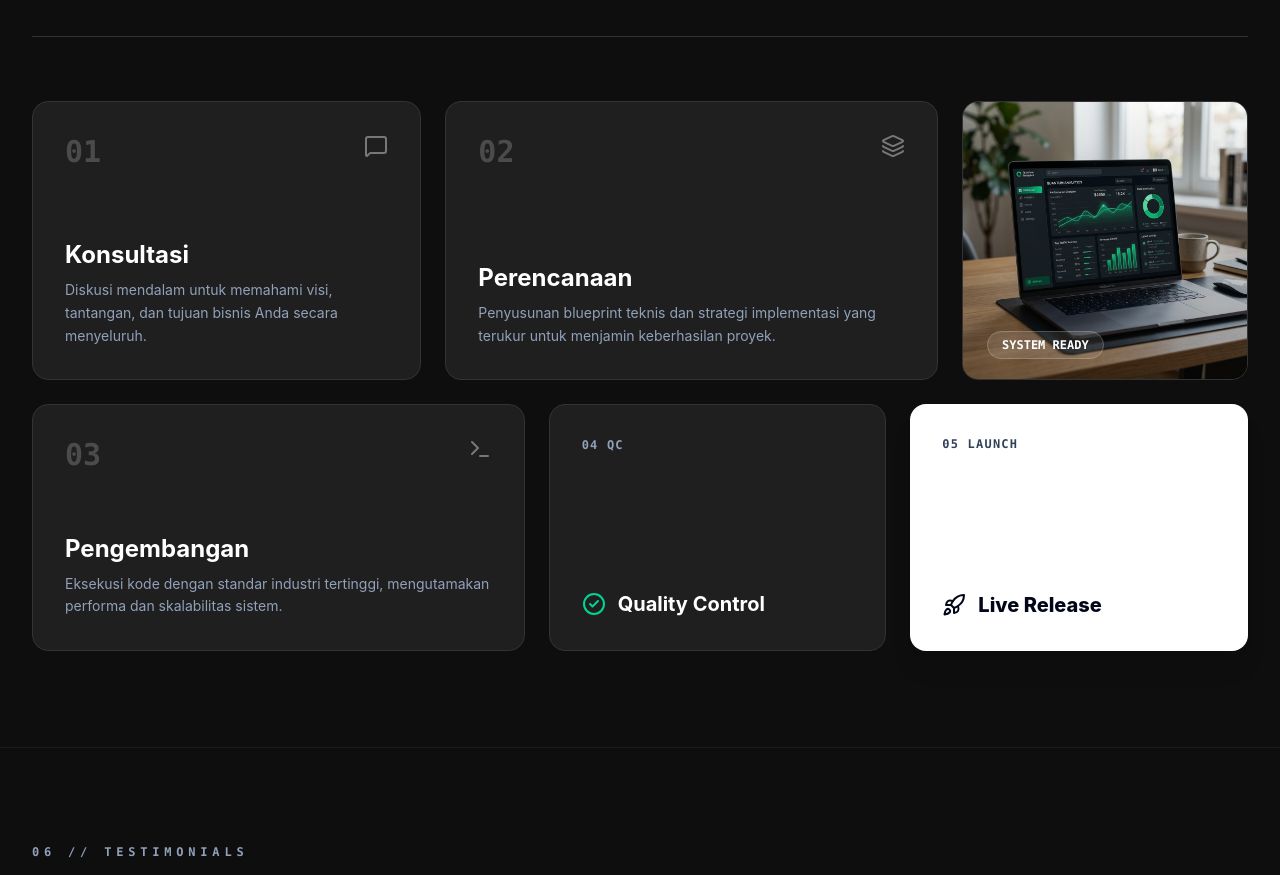
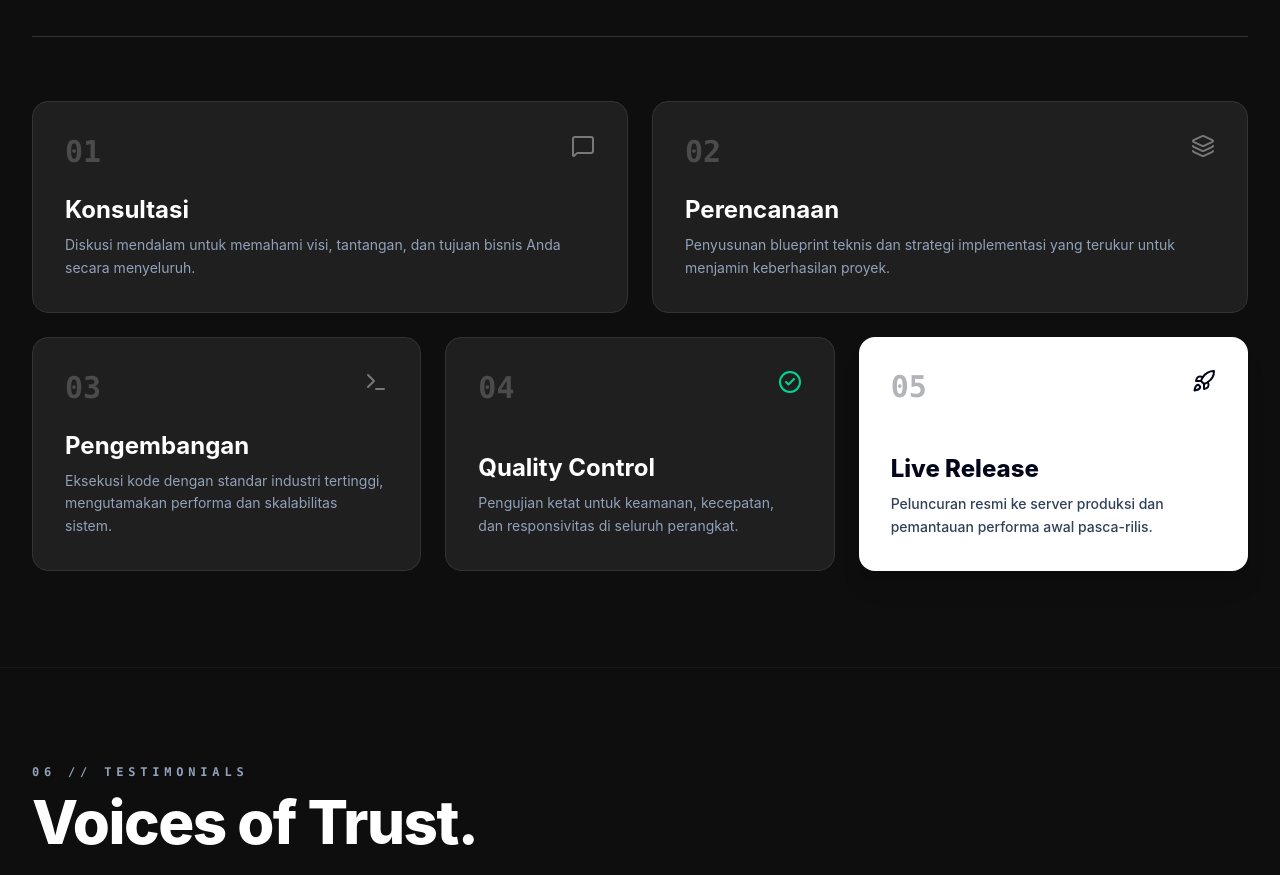
Before and after one commit to bahrulwd/widad-portfolio, a React (Vite) app: page / in a window 1280 px wide. Shown: the part 8112-8987 px from the top of the page. Built offline with nearby package versions, Linux system fonts and the light colour scheme.

Commit message:
fix: remove System Ready decorative card and simplify workflow to 5 clean step cards

```diff
--- a/src/components/sections/ProcessFAQ.tsx
+++ b/src/components/sections/ProcessFAQ.tsx
@@ -35,12 +35,12 @@ export const ProcessFAQ: React.FC = () => {
           </div>
         </div>
 
-        {/* Bento Grid Workflow */}
-        <div className="grid grid-cols-1 md:grid-cols-12 gap-6 min-h-[550px]">
+        {/* Bento Grid Workflow (5 Steps) */}
+        <div className="grid grid-cols-1 md:grid-cols-12 gap-6">
 
-          {/* Step 1: Konsultasi (4 cols) */}
-          <div className="col-span-12 md:col-span-4 bg-[#201f1f] border border-[#333333] p-8 flex flex-col justify-between group hover:bg-[#2a2a2a] transition-colors duration-500 rounded-2xl">
-            <div className="flex justify-between items-start">
+          {/* Step 1: Konsultasi (6 cols) */}
+          <div className="col-span-12 md:col-span-6 bg-[#201f1f] border border-[#333333] p-6 sm:p-8 flex flex-col justify-between min-h-[200px] group hover:bg-[#2a2a2a] transition-colors duration-500 rounded-2xl">
+            <div className="flex justify-between items-start mb-6">
               <span className="text-3xl font-extrabold text-white/20 group-hover:text-white transition-colors font-mono">
                 01
               </span>
@@ -54,9 +54,9 @@ export const ProcessFAQ: React.FC = () => {
             </div>
           </div>
 
-          {/* Step 2: Perencanaan (5 cols) */}
-          <div className="col-span-12 md:col-span-5 bg-[#201f1f] border border-[#333333] p-8 flex flex-col justify-between group hover:bg-[#2a2a2a] transition-colors duration-500 rounded-2xl">
-            <div className="flex justify-between items-start">
+          {/* Step 2: Perencanaan (6 cols) */}
+          <div className="col-span-12 md:col-span-6 bg-[#201f1f] border border-[#333333] p-6 sm:p-8 flex flex-col justify-between min-h-[200px] group hover:bg-[#2a2a2a] transition-colors duration-500 rounded-2xl">
+            <div className="flex justify-between items-start mb-6">
               <span className="text-3xl font-extrabold text-white/20 group-hover:text-white transition-colors font-mono">
                 02
               </span>
@@ -70,24 +70,9 @@ export const ProcessFAQ: React.FC = () => {
             </div>
           </div>
 
-          {/* Center Decorative Image Slot (3 cols) */}
-          <div className="col-span-12 md:col-span-3 relative overflow-hidden bg-[#201f1f] border border-[#333333] rounded-2xl min-h-[220px]">
-            <div className="absolute inset-0 opacity-40 bg-gradient-to-t from-[#0e0e0e] to-transparent z-10" />
-            <img
-              src="/images/project-1.jpg"
-              alt="System Ready Setup"
-              className="absolute inset-0 w-full h-full object-cover"
-            />
-            <div className="absolute bottom-6 left-6 z-20">
-              <span className="text-xs font-mono font-bold text-white bg-white/10 backdrop-blur-md px-3.5 py-1.5 rounded-full border border-white/20">
-                SYSTEM READY
-              </span>
-            </div>
-          </div>
-
-          {/* Step 3: Pengembangan (5 cols) */}
-          <div className="col-span-12 md:col-span-5 bg-[#201f1f] border border-[#333333] p-8 flex flex-col justify-between group hover:bg-[#2a2a2a] transition-colors duration-500 rounded-2xl">
-            <div className="flex justify-between items-start">
+          {/* Step 3: Pengembangan (4 cols) */}
+          <div className="col-span-12 md:col-span-4 bg-[#201f1f] border border-[#333333] p-6 sm:p-8 flex flex-col justify-between min-h-[200px] group hover:bg-[#2a2a2a] transition-colors duration-500 rounded-2xl">
+            <div className="flex justify-between items-start mb-6">
               <span className="text-3xl font-extrabold text-white/20 group-hover:text-white transition-colors font-mono">
                 03
               </span>
@@ -101,28 +86,35 @@ export const ProcessFAQ: React.FC = () => {
             </div>
           </div>
 
-          {/* Step 4 & 5 Mini-Grid (7 cols) */}
-          <div className="col-span-12 md:col-span-7 grid grid-cols-1 sm:grid-cols-2 gap-6">
-            {/* Step 4 QC */}
-            <div className="bg-[#201f1f] border border-[#333333] p-8 flex flex-col justify-between group hover:bg-[#2a2a2a] transition-colors duration-500 rounded-2xl">
-              <span className="text-xs font-bold text-slate-400 uppercase tracking-widest font-mono group-hover:text-white transition-colors">
-                04 QC
+          {/* Step 4: Quality Control (4 cols) */}
+          <div className="col-span-12 md:col-span-4 bg-[#201f1f] border border-[#333333] p-6 sm:p-8 flex flex-col justify-between min-h-[200px] group hover:bg-[#2a2a2a] transition-colors duration-500 rounded-2xl">
+            <div className="flex justify-between items-start mb-6">
+              <span className="text-3xl font-extrabold text-white/20 group-hover:text-white transition-colors font-mono">
+                04
               </span>
-              <div className="flex items-center gap-3">
-                <CheckCircle2 className="w-6 h-6 text-emerald-400 shrink-0" />
-                <h4 className="text-xl font-bold text-white">Quality Control</h4>
-              </div>
+              <CheckCircle2 className="w-6 h-6 text-emerald-400 group-hover:scale-110 transition-transform" />
             </div>
+            <div>
+              <h3 className="text-2xl font-bold text-white mb-2">Quality Control</h3>
+              <p className="text-slate-400 text-sm leading-relaxed">
+                Pengujian ketat untuk keamanan, kecepatan, dan responsivitas di seluruh perangkat.
+              </p>
+            </div>
+          </div>
 
-            {/* Step 5 Launch */}
-            <div className="bg-white text-slate-950 p-8 flex flex-col justify-between group hover:bg-emerald-400 transition-colors duration-500 rounded-2xl shadow-xl">
-              <span className="text-xs font-bold text-slate-700 uppercase tracking-widest font-mono">
-                05 LAUNCH
+          {/* Step 5: Live Release (4 cols) */}
+          <div className="col-span-12 md:col-span-4 bg-white text-slate-950 p-6 sm:p-8 flex flex-col justify-between min-h-[200px] group hover:bg-emerald-400 transition-colors duration-500 rounded-2xl shadow-xl">
+            <div className="flex justify-between items-start mb-6">
+              <span className="text-3xl font-extrabold text-slate-950/30 group-hover:text-slate-950 transition-colors font-mono">
+                05
               </span>
-              <div className="flex items-center gap-3">
-                <Rocket className="w-6 h-6 text-slate-950 shrink-0" />
-                <h4 className="text-xl font-extrabold text-slate-950">Live Release</h4>
-              </div>
+              <Rocket className="w-6 h-6 text-slate-950 group-hover:translate-x-1 group-hover:-translate-y-1 transition-transform" />
+            </div>
+            <div>
+              <h3 className="text-2xl font-extrabold text-slate-950 mb-2">Live Release</h3>
+              <p className="text-slate-700 text-sm leading-relaxed font-medium">
+                Peluncuran resmi ke server produksi dan pemantauan performa awal pasca-rilis.
+              </p>
             </div>
           </div>
 
```
